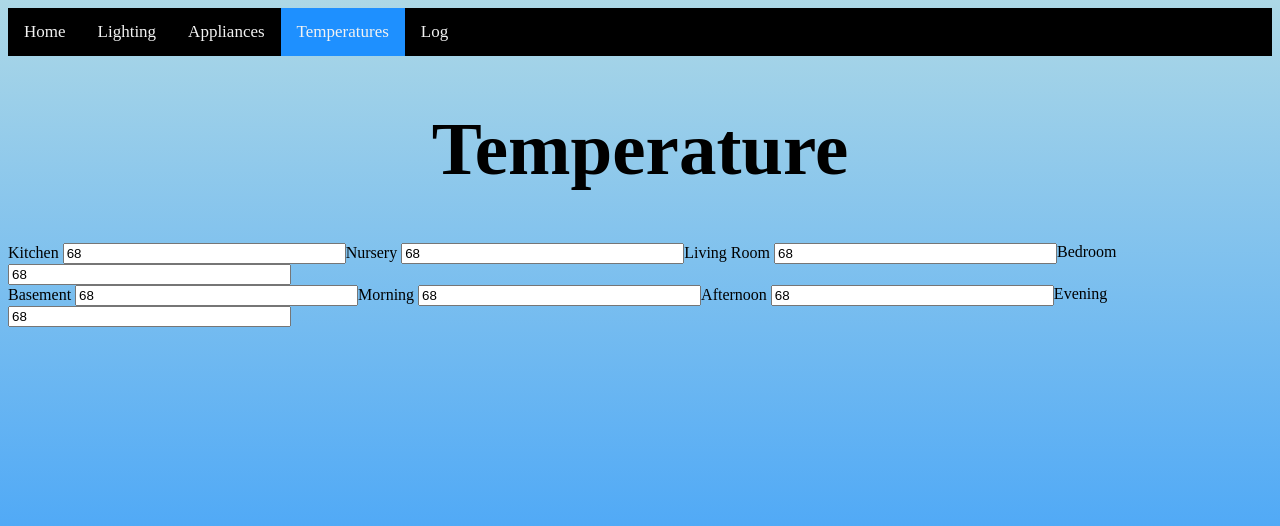
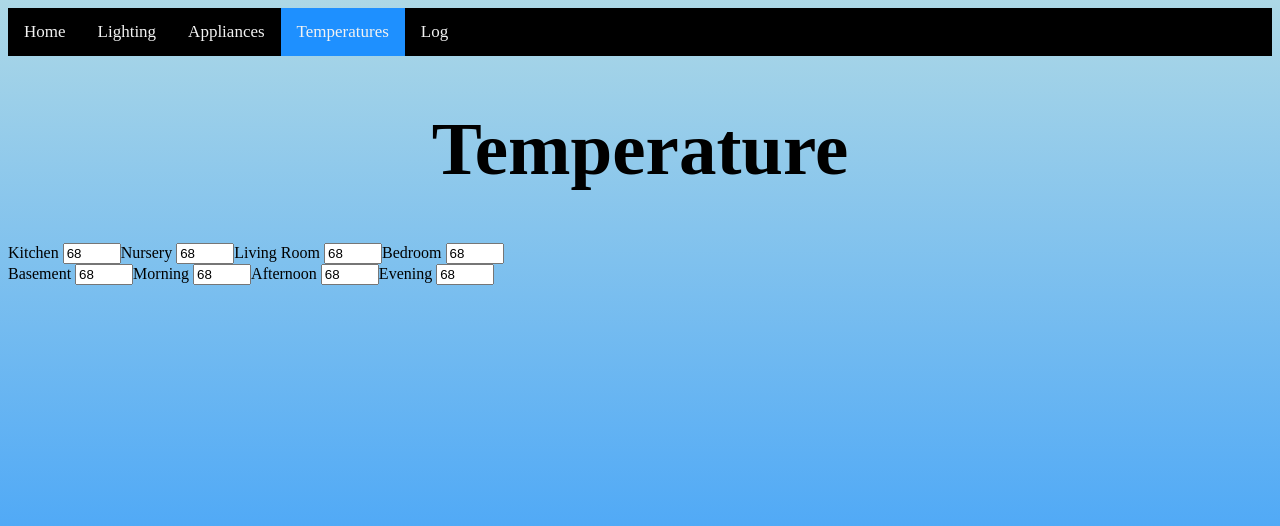
Before and after one commit to mlevin23/Zephyr22, a PHP site: page /Temperature.php in a window 1280 px wide. Shown: the top 526 px of the page. Run offline with PHP 8.4, Linux system fonts and the light colour scheme.

Commit message:
Add files via upload

```diff
--- a/Sprint 3/UserInterface/Lighting.php
+++ b/Sprint 3/UserInterface/Lighting.php
@@ -1,3 +1,4 @@
+
 <!DOCTYPE html>
 <html>
 <head>
--- a/Sprint 3/UserInterface/LogPage.php
+++ b/Sprint 3/UserInterface/LogPage.php
@@ -7,7 +7,7 @@
 </head>
 <body class="backGround">
     <div class="topnav">
-        <a href="index.php">Home</a>
+        <a class="active" href="index.php">Home</a>
         <a href="Lighting.php">Lighting</a>
         <a href="Appliances.php">Appliances</a>
         <a href="Temperature.php">Temperatures</a>
@@ -17,7 +17,7 @@
     <div>
         <h1 class="header">Log</h1>
     </div>
-    <textarea id="ourLog" readonly rows="100" cols="100"></textarea>
+    <textarea id="ourLog" readonly rows="40" cols="100"></textarea>
     <script>
         function loadFile(filePath) {
         var result = null;
--- a/Sprint 3/UserInterface/Styles/zephyr.css
+++ b/Sprint 3/UserInterface/Styles/zephyr.css
@@ -51,8 +51,8 @@ div.pageWidget {
 }
 
 .backGround {
-    height: 100vh;
-    min-height: 100vh;
+    height: 135vh;
+    min-height: 135vh;
     background-color: lightblue;
     background-image: linear-gradient(lightblue, Dodgerblue);
 }
--- a/Sprint 3/UserInterface/Temperature.php
+++ b/Sprint 3/UserInterface/Temperature.php
@@ -4,6 +4,17 @@
     <title>Temperature</title>
     <meta charset="UTF-8">
     <link href="Styles/Zephyr.css" rel="stylesheet" type="text/css">
+    <script src="jquery-2.1.0.min.js"></script>
+    <script>
+    function create(ID, TYPE) {
+    $.ajax({
+        url: 'insert.php',
+        type: 'POST',
+        data: { name: ID, value: document.getElementById(ID).value, type: TYPE},
+        success: function(response) { console.log(response); }
+    });
+    }
+    </script>
 </head>
 <body class="backGround">
     <div class="topnav">
@@ -20,52 +31,52 @@
         <div style="float:left">
             <label for="temp">Kitchen</label>
             <input type ="number"
-               id="temp" name="temp"
-               min="50" max="85" value ="68" style="width: 275px">
+               name="temp"
+               min="50" max="85" value ="68" style="width: 50px" onclick="create('Kitchen', 'temperature')" id="Kitchen">
         </div>
         <div style="float:left">
             <label for="temp">Nursery</label>
             <input type ="number"
-               id="temp" name="temp"
-               min="50" max="85" value ="68" style="width: 275px">
+                name="temp"
+               min="50" max="85" value ="68" style="width: 50px" onclick="create('Nursery', 'temperature')" id="Nursery">
         </div>
         <div style="float:left">
             <label for="temp">Living Room</label>
             <input type ="number"
-               id="temp" name="temp"
-               min="50" max="85" value ="68" style="width: 275px">
+               name="temp"
+               min="50" max="85" value ="68" style="width: 50px" onclick="create('LivingRoom', 'temperature')" id="LivingRoom">
         </div>
         <div>
             <label for="temp">Bedroom</label>
             <input type ="number"
-               id="temp" name="temp"
-               min="50" max="85" value ="68" style="width: 275px">
+               name="temp"
+               min="50" max="85" value ="68" style="width: 50px" onclick="create('Bedroom', 'temperature')" id="Bedroom">
         </div>
         <div style="float:left">
             <label for="temp">Basement</label>
             <input type ="number"
-               id="temp" name="temp"
-               min="50" max="85" value ="68" style="width: 275px">
+                name="temp"
+                min="50" max="85" value ="68" style="width: 50px" onclick="create('Basement', 'temperature')" id="Basement">
         </div>
     </div>
     <div>
         <div style="float:left">
             <label for="temp">Morning</label>
             <input type ="number"
-               id="temp" name="temp"
-               min="50" max="85" value ="68" style="width: 275px">
+                name="temp"
+               min="50" max="85" value ="68" style="width: 50px" onclick="create('Morning', 'temperature')" id="Morning">
         </div>
         <div style="float:left">
             <label for="temp">Afternoon</label>
             <input type ="number"
-               id="temp" name="temp"
-               min="50" max="85" value ="68" style="width: 275px">
+                name="temp"
+               min="50" max="85" value ="68" style="width: 50px" onclick="create('Afternoon', 'temperature')" id="Afternoon">
         </div>
         <div>
             <label for="temp">Evening</label>
             <input type ="number"
-               id="temp" name="temp"
-               min="50" max="85" value ="68" style="width: 275px">
+                name="temp"
+               min="50" max="85" value ="68" style="width: 50px" onclick="create('Evening', 'temperature')" id="Evening">
         </div>
     </div>
 </body>
--- a/Sprint 3/UserInterface/insert.php
+++ b/Sprint 3/UserInterface/insert.php
@@ -24,7 +24,7 @@ if($type == 'appliance'){
 }
 
 if($type == 'temperature'){
-    $txt = "The temperature for ".$name." is set to ".$valuel;
+    $txt = "The temperature for ".$name." is set to ".$value;
 }
 
 $myfile = file_put_contents('data.txt', $txt.PHP_EOL , FILE_APPEND | LOCK_EX);
```
